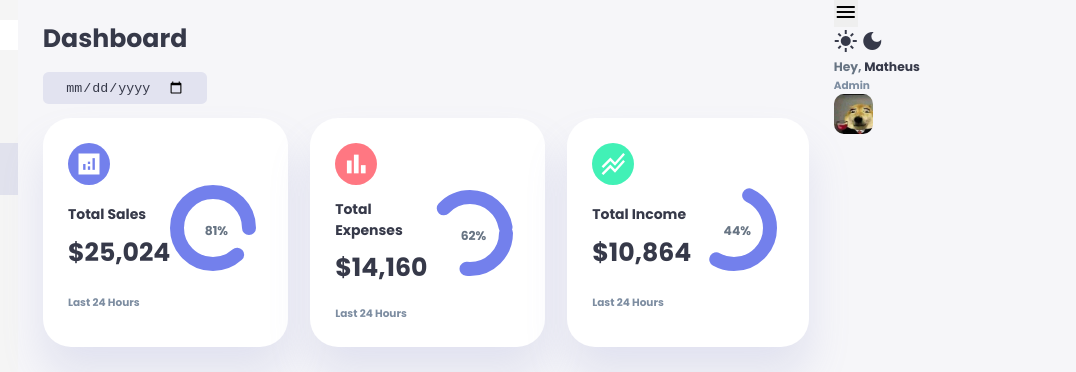
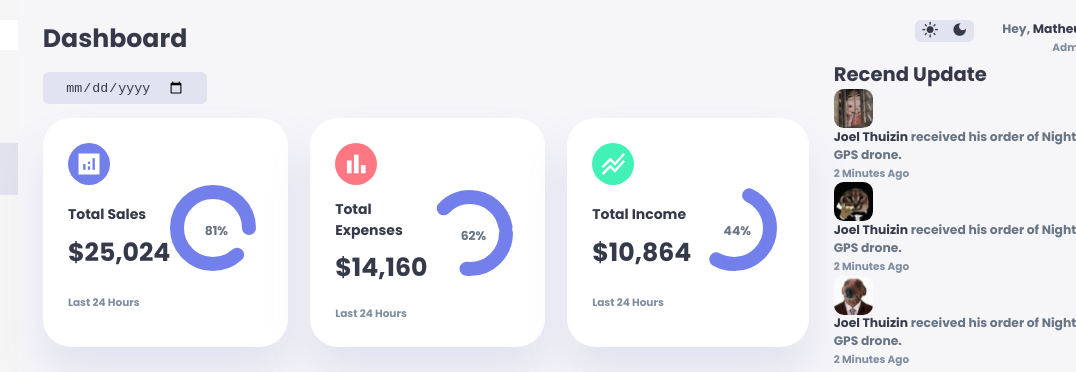
Before and after one commit to Thuizin/E-Commerce-prototipo-1, a plain HTML site: page index.html in a window 1280 px wide. Shown: the top 372 px of the page, 204-1280 px from the left. Drawn offline with Linux system fonts and the light colour scheme.

Commit message:
2°parte menu lateral

```diff
--- a/index.html
+++ b/index.html
@@ -223,8 +223,41 @@
                     </div>
                 </div>
             </div>
-        <!-- END OF TOP -->
+            <!-- END OF TOP -->
+        <div class="recend-updates">
+            <h2>Recend Update</h2>
+            <div class="updates">
+                <div class="update">
+                    <div class="profile-photo">
+                        <img src="imagens/user2.jpeg">
+                    </div>
+                    <div class="message">
+                        <p><b>Joel Thuizin</b> received his order of Night lion tech GPS drone.</p>
+                        <small class="text-muted">2 Minutes Ago</small>
+                    </div>
+                </div>
 
+                <div class="update">
+                    <div class="profile-photo">
+                        <img src="imagens/user3.jpeg">
+                    </div>
+                    <div class="message">
+                        <p><b>Joel Thuizin</b> received his order of Night lion tech GPS drone.</p>
+                        <small class="text-muted">2 Minutes Ago</small>
+                    </div>
+                </div>
+
+                <div class="update">
+                    <div class="profile-photo">
+                        <img src="imagens/user4.jpeg">
+                    </div>
+                    <div class="message">
+                        <p><b>Joel Thuizin</b> received his order of Night lion tech GPS drone.</p>
+                        <small class="text-muted">2 Minutes Ago</small>
+                    </div>
+                </div>
+            </div>
+        </div>
         </div>
     </div>
 </body>
--- a/style.css
+++ b/style.css
@@ -385,3 +385,55 @@ main .recent-orders a{
     margin: 1rem auto;
     color: var(--color-primary);
 }
+
+/* RIGHT */
+.right{
+    margin-top: 1.4rem;
+}
+
+.right .top{
+    display: flex;
+    justify-content: end;
+    gap: 2rem;
+}
+
+.right .top button{
+    display: none;
+}
+
+.right .theme-toggler{
+    background: var(--color-light);
+    display: flex;
+    justify-content: space-between;
+    align-items: center;
+    height: 1.6rem;
+    width: 4.2rem;
+    cursor: pointer;
+    border-radius: var(--border-radius-1);
+}
+
+.right .theme-toggler span{
+    font-size: 1.2rem;
+    width: 50%;
+    height: 100%;
+    display: flex;
+    align-items: center;
+    justify-content: center;
+}
+
+.right .theme-toggler span.active{
+    background: var(--color-primary);
+    color: white;
+    border-radius: var(--border-radius-1);
+}
+
+.right .top .profile{
+    display: flex;
+    gap: 2rem;
+    text-align: right;
+}
+
+/* RECENT UPDATES */
+.right .recent-updates{
+
+}
```
